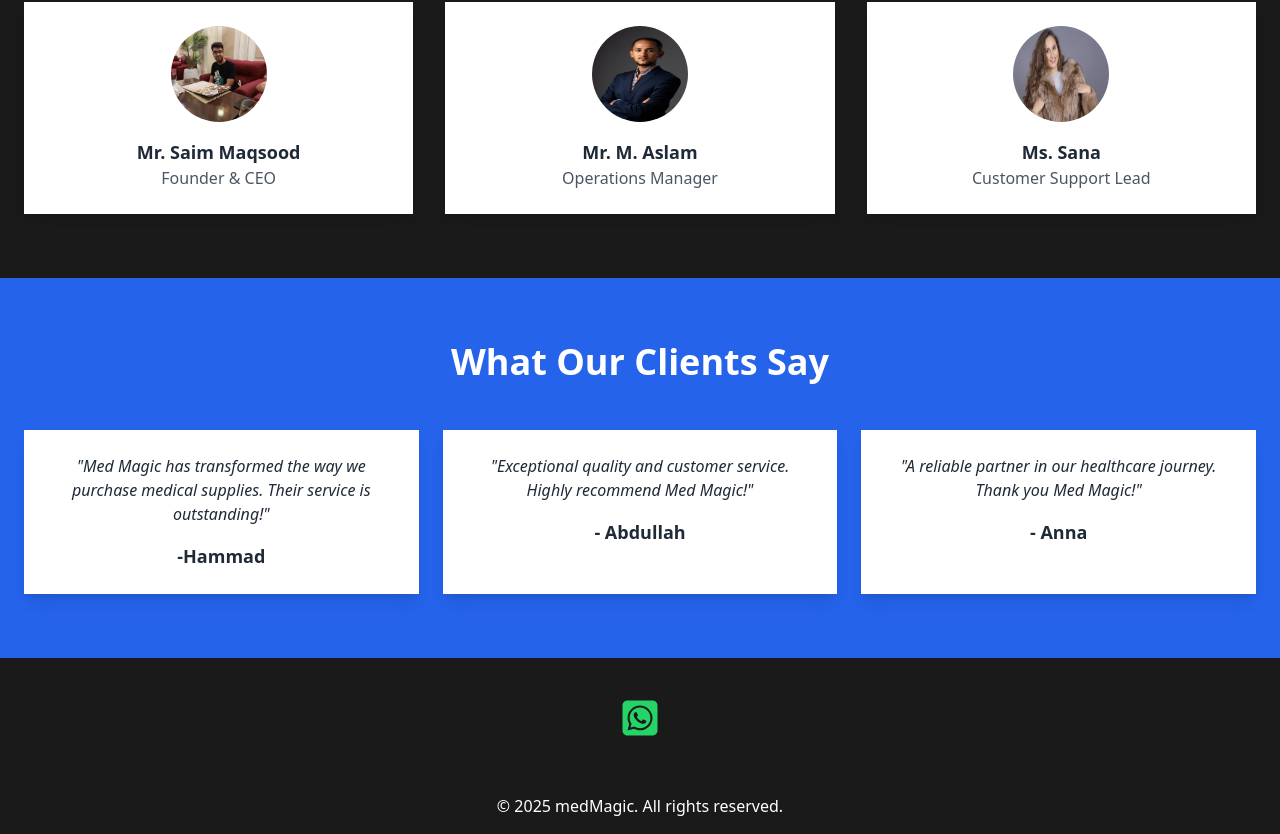
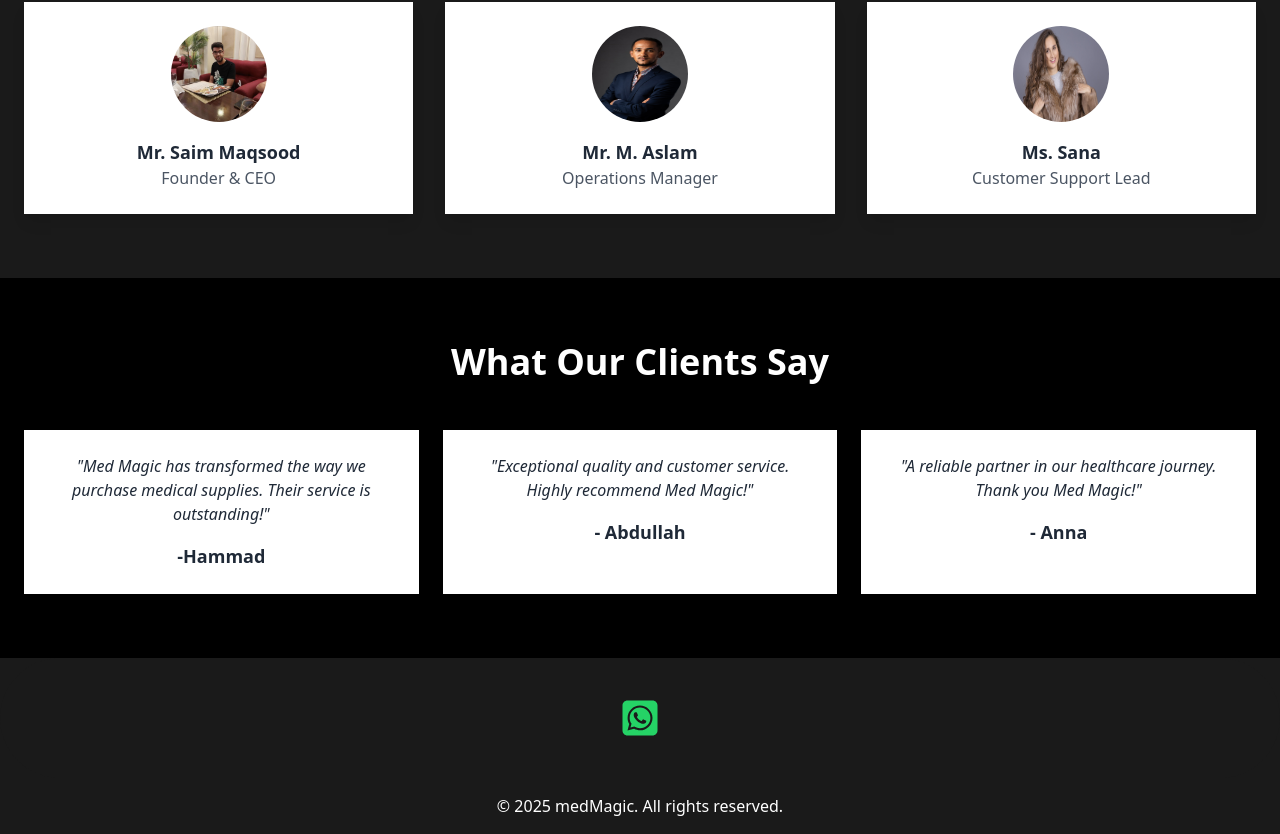
Before and after one commit to Saim-Maqsood-22/Med-Magic-Medical-Ecommerce, a Next.js app: page /about in a window 1280 px wide. Shown: the part 1485-2319 px from the top of the page. Built offline with nearby package versions, Linux system fonts and the light colour scheme; no server answers.

Commit message:
changed background color

```diff
--- a/app/about/page.jsx
+++ b/app/about/page.jsx
@@ -106,7 +106,7 @@ const page = () => {
           </div>
         </div>
       </section>
-      <section className="bg-blue-600 text-white py-16">
+      <section className="bg-black text-white py-16">
         <div className="container mx-auto px-6 text-center">
           <h2 className="text-4xl font-bold">What Our Clients Say</h2>
           <div className="mt-12 grid grid-cols-1 md:grid-cols-3 gap-6">
```
